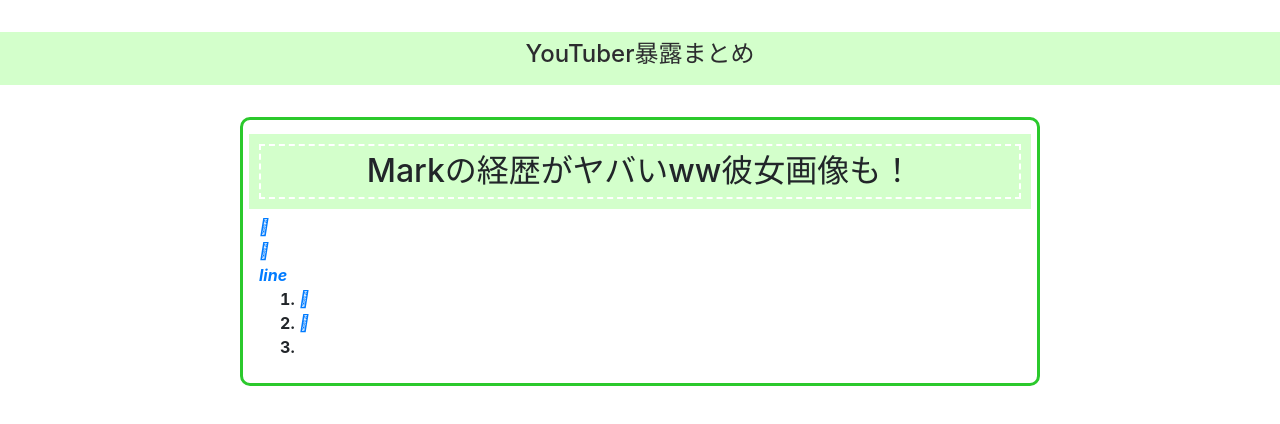
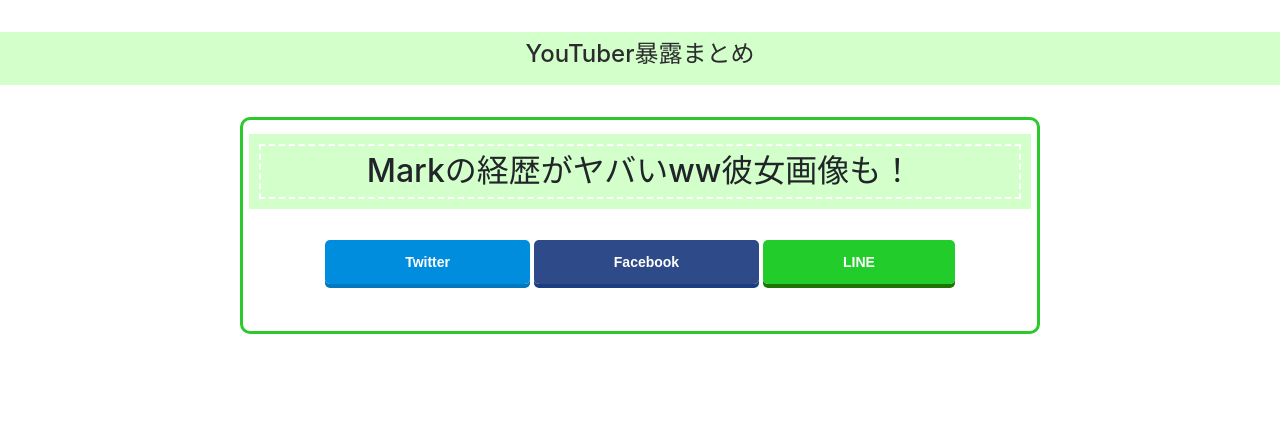
Before and after one commit to YSSkywalker/mark, a plain HTML site: page index.html in a window 1280 px wide. Drawn offline with nearby package versions, Linux system fonts and the light colour scheme.

Commit message:
Renew SNS buttons

```diff
--- a/index.html
+++ b/index.html
@@ -34,41 +34,15 @@
         </div>
         <div class="main-content">
             <h2 class="main-title">Markの経歴がヤバいww彼女画像も！</h2>
-            <div>
-                <a href="https://twitter.com/intent/tweet?url=https://ushinohi.com/mark&text=Markの経歴がヤバいww彼女画像も！｜YouTuber暴露まとめ&via=UshinohiProject&related=UshinohiProject" target="_blank" class="widelink">
-                    <i class="fab fa-twitter" aria-hidden="true"></i>
-                </a>
-                <a href="https://www.facebook.com/sharer.php?src=bm&u=https://ushinohi.com/mark&t=Markの経歴がヤバいww彼女画像も！｜YouTuber暴露まとめ"
-                    onclick="javascript:window.open(this.href, '', 'menubar=no,toolbar=no,resizable=yes,scrollbars=yes,height=300,width=600');return false;" class="widelink">
-                    <i class="fab fa-facebook-f" aria-hidden="true"></i>
-                </a>
-                <a href="https://line.me/R/msg/text/?Markの経歴がヤバいww彼女画像も！｜YouTuber暴露まとめ https://ushinohi.com/mark" target="_blank" class="widelink">
-                    <i class="fab fa-line" aria-hidden="true">line</i>
-                </a>
-            </div>
-            <div class="sns-top">
-                <ol>
-                    <!--ツイートボタン-->
-                    <li class="twitter">
-                        <a href="https://twitter.com/intent/tweet?url=https://ushinohi.com/mark&text=Markの経歴がヤバいww彼女画像も！｜YouTuber暴露まとめ&via=UshinohiProject&related=UshinohiProject" target="_blank">
-                            <i class="fab fa-twitter" aria-hidden="true"></i>
-                        </a>
-                    </li>
-                    <!--Facebookボタン-->
-                    <li class="facebook">
-                        <a href="https://www.facebook.com/sharer.php?src=bm&u=https://ushinohi.com/mark&t=Markの経歴がヤバいww彼女画像も！｜YouTuber暴露まとめ"
-                            onclick="javascript:window.open(this.href, '', 'menubar=no,toolbar=no,resizable=yes,scrollbars=yes,height=300,width=600');return false;">
-                            <i class="fab fa-facebook-f" aria-hidden="true"></i>
-                        </a>
-                    </li>
-                    <!-- LINEボタン -->
-                    <li class="line">
-                        <a href="https://line.me/R/msg/text/?Markの経歴がヤバいww彼女画像も！｜YouTuber暴露まとめ https://ushinohi.com/mark" target="_blank">
-                            <i class="fab fa-line" aria-hidden="true"></i>
-                        </a>
-                    </li>
-                </ol>
-            </div>
+            <!-- ここからSNSボタン -->
+            <center>
+                <div class="sosyal">
+                    <a href="https://twitter.com/intent/tweet?url=https://ushinohi.com/mark&text=Markの経歴がヤバいww彼女画像も！｜YouTuber暴露まとめ&via=UshinohiProject&related=UshinohiProject" target="_blank" class="twitter">Twitter</a>
+                    <a href="https://www.facebook.com/sharer.php?src=bm&u=https://ushinohi.com/mark&t=Markの経歴がヤバいww彼女画像も！｜YouTuber暴露まとめ" target="_blank" class="facebook">Facebook</a>
+                    <a href="https://line.me/R/msg/text/?Markの経歴がヤバいww彼女画像も！｜YouTuber暴露まとめ https://ushinohi.com/mark target="_blank"" class="google">LINE</a>
+                </div>
+            </center>
+            <!-- ここまでSNSボタン -->
         </div>
 
     </body>
--- a/mark_web.css
+++ b/mark_web.css
@@ -28,3 +28,75 @@
     display: block;
     max-width: 400px;
 }
+
+/* SNS一覧 */
+.sosyal {
+margin: 50px auto;
+}
+.facebook {
+background-color: #2e4a88;
+box-shadow: 0 4px 0 #1B3D82;
+text-shadow: 0 -1px -1px #1B3D82;
+
+display: inline;
+position: relative;
+font-family: Arial;
+font-size: 14px;
+font-weight: bold;
+text-align: center;
+text-decoration: none;
+color: white;
+border-radius: 5px;
+padding: 14px 80px;
+}
+.facebook:hover {
+background-color: #354F84;
+}
+.facebook:active {
+top: 2px;
+    box-shadow: 0 2px 0 #1B3D82;
+}
+.twitter {
+background-color: #008DDE;
+box-shadow: 0 4px 0 #0078BD;
+
+display: inline;
+position: relative;
+font-family: Arial;
+font-size: 14px;
+font-weight: bold;
+text-align: center;
+text-decoration: none;
+color: white;
+border-radius: 5px;
+padding: 14px 80px;
+}
+.twitter:active {
+top: 2px;
+    box-shadow: 0 2px 0 #0078BD;
+}
+.twitter:hover {
+background-color: #1397D8;
+}
+.google {
+background-color: rgb(34, 204, 43);
+box-shadow: 0 4px 0 rgb(28, 116, 2);
+
+display: inline;
+position: relative;
+font-family: Arial;
+font-size: 14px;
+font-weight: bold;
+text-align: center;
+text-decoration: none;
+color: white;
+border-radius: 5px;
+padding: 14px 80px;
+}
+.google:active {
+top: 2px;
+    box-shadow: 0 2px 0 rgb(44, 150, 2);
+}
+.google:hover {
+background-color: rgb(106, 211, 96);
+}
```
